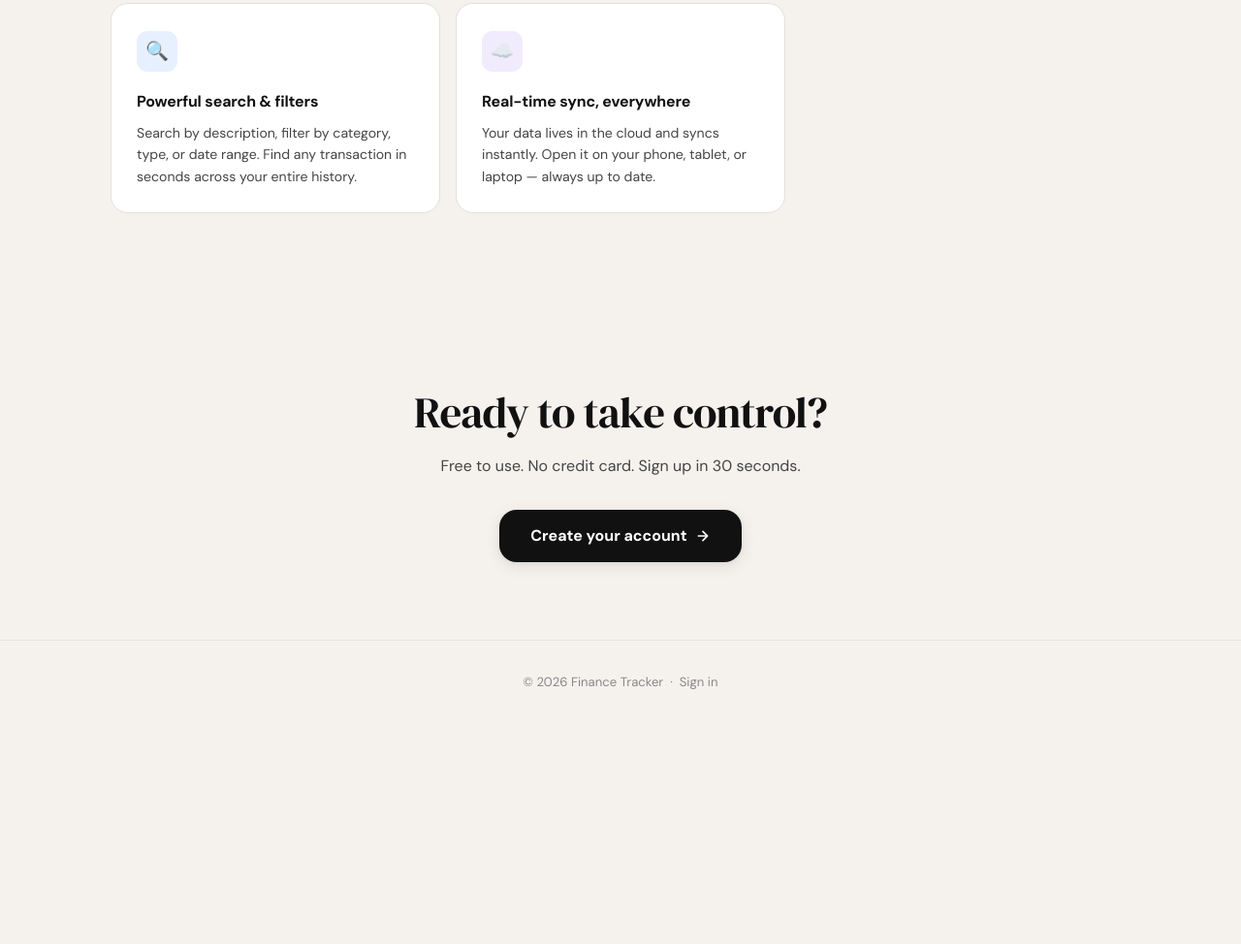
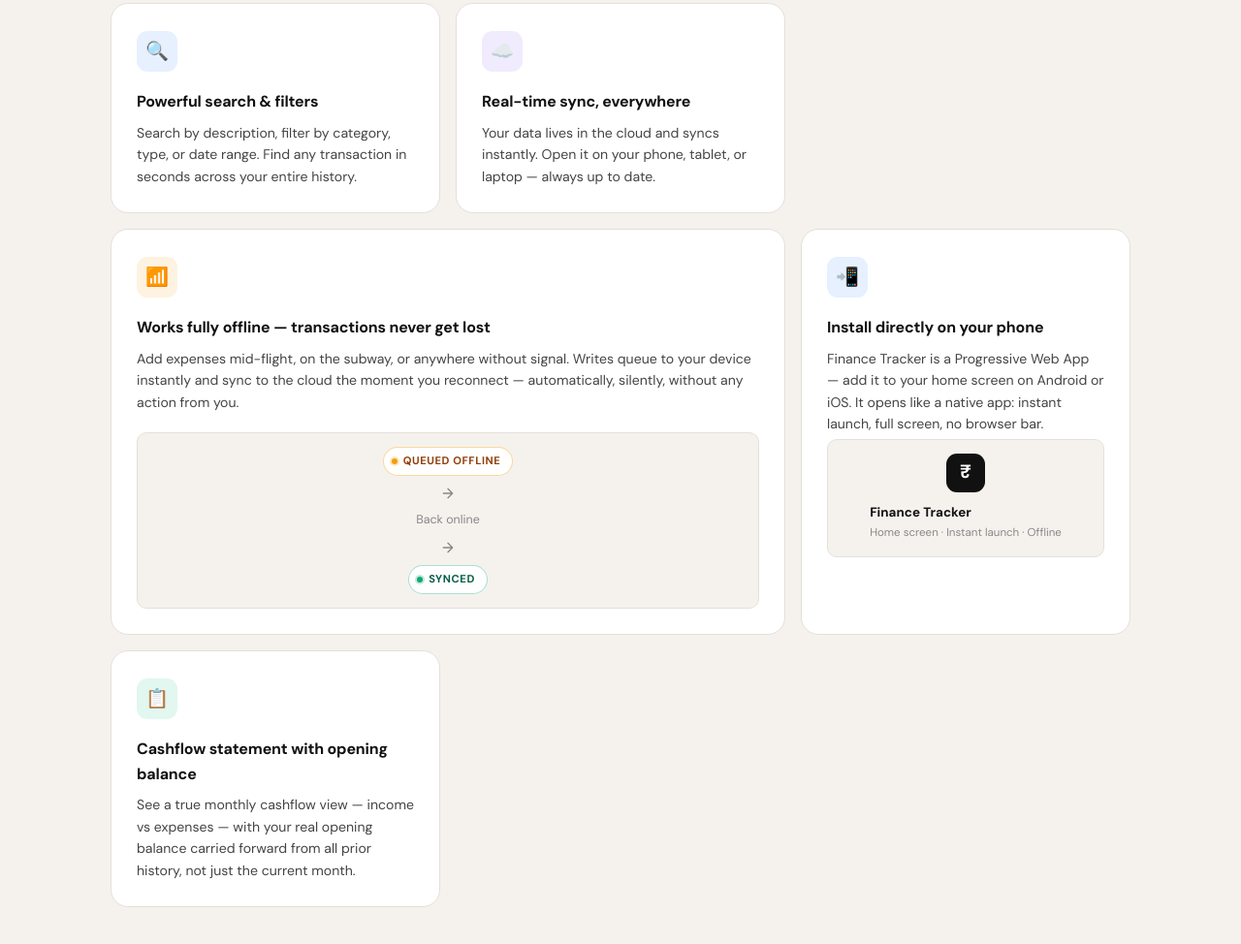
Before and after one commit to itisatharva/finance_tracker, a website: page public/landing.html in a window 1280 px wide. Shown: the part 1822-2796 px from the top of the page at 97% size. Before the commit the page ends 2568 px from the top, so only its background shows below. Drawn offline with Linux system fonts and the light colour scheme; no server answers.

Commit message:
feat: add offline, PWA install, and cashflow feature cards to landing page

```diff
--- a/public/landing.html
+++ b/public/landing.html
@@ -503,7 +503,7 @@
     </h1>
 
     <p class="hero-sub">
-      Track expenses, manage budgets, and understand your spending — all in one clean, private, real-time app.
+      Track expenses, manage budgets, and understand your spending — all in one clean, private app that works even when you're offline.
     </p>
 
     <div class="hero-actions">
@@ -518,6 +518,11 @@
       <div class="hero-stat">
         <div class="hero-stat-val">Real-time</div>
         <div class="hero-stat-lbl">Sync across devices</div>
+      </div>
+      <div class="hero-stat-divider"></div>
+      <div class="hero-stat">
+        <div class="hero-stat-val">Offline</div>
+        <div class="hero-stat-lbl">Works without internet</div>
       </div>
       <div class="hero-stat-divider"></div>
       <div class="hero-stat">
@@ -617,6 +622,47 @@
         <div class="feature-desc">Your data lives in the cloud and syncs instantly. Open it on your phone, tablet, or laptop — always up to date.</div>
       </div>
 
+      <!-- Offline mode -->
+      <div class="feature-card card-wide reveal">
+        <div class="feature-icon" style="background:rgba(245,158,11,.12);">📶</div>
+        <div class="feature-title">Works fully offline — transactions never get lost</div>
+        <div class="feature-desc">Add expenses mid-flight, on the subway, or anywhere without signal. Writes queue to your device instantly and sync to the cloud the moment you reconnect — automatically, silently, without any action from you.</div>
+        <div class="feature-mockup" style="display:flex;gap:10px;align-items:center;flex-wrap:wrap;">
+          <div style="display:flex;align-items:center;gap:6px;background:var(--bg-card);border:1.5px solid rgba(245,158,11,.4);border-radius:999px;padding:5px 12px 5px 8px;">
+            <div style="width:6px;height:6px;border-radius:50%;background:#f59e0b;flex-shrink:0;box-shadow:0 0 0 2px rgba(245,158,11,.25);"></div>
+            <span style="font-size:.7rem;font-weight:700;letter-spacing:.05em;text-transform:uppercase;color:#92400e;">Queued offline</span>
+          </div>
+          <svg width="16" height="16" viewBox="0 0 24 24" fill="none" stroke="var(--text-3)" stroke-width="2" stroke-linecap="round" stroke-linejoin="round"><path d="M5 12h14M12 5l7 7-7 7"/></svg>
+          <div style="font-size:.78rem;color:var(--text-3);">Back online</div>
+          <svg width="16" height="16" viewBox="0 0 24 24" fill="none" stroke="var(--text-3)" stroke-width="2" stroke-linecap="round" stroke-linejoin="round"><path d="M5 12h14M12 5l7 7-7 7"/></svg>
+          <div style="display:flex;align-items:center;gap:6px;background:var(--bg-card);border:1.5px solid rgba(15,169,116,.35);border-radius:999px;padding:5px 12px 5px 8px;">
+            <div style="width:6px;height:6px;border-radius:50%;background:#0FA974;flex-shrink:0;box-shadow:0 0 0 2px rgba(15,169,116,.25);"></div>
+            <span style="font-size:.7rem;font-weight:700;letter-spacing:.05em;text-transform:uppercase;color:#065f46;">Synced</span>
+          </div>
+        </div>
+      </div>
+
+      <!-- Install as app -->
+      <div class="feature-card reveal">
+        <div class="feature-icon" style="background:rgba(59,130,246,.12);">📲</div>
+        <div class="feature-title">Install directly on your phone</div>
+        <div class="feature-desc">Finance Tracker is a Progressive Web App — add it to your home screen on Android or iOS. It opens like a native app: instant launch, full screen, no browser bar.</div>
+        <div class="feature-mockup" style="display:flex;gap:10px;align-items:center;margin-top:4px;">
+          <div style="width:40px;height:40px;background:var(--ink);color:var(--ink-fg);border-radius:11px;display:flex;align-items:center;justify-content:center;font-size:1.2rem;font-weight:700;flex-shrink:0;">₹</div>
+          <div>
+            <div style="font-size:.84rem;font-weight:700;color:var(--text-1);">Finance Tracker</div>
+            <div style="font-size:.72rem;color:var(--text-3);margin-top:2px;">Home screen · Instant launch · Offline</div>
+          </div>
+        </div>
+      </div>
+
+      <!-- Cashflow -->
+      <div class="feature-card reveal">
+        <div class="feature-icon" style="background:rgba(16,185,129,.12);">📋</div>
+        <div class="feature-title">Cashflow statement with opening balance</div>
+        <div class="feature-desc">See a true monthly cashflow view — income vs expenses — with your real opening balance carried forward from all prior history, not just the current month.</div>
+      </div>
+
     </div>
   </section>
 
```
